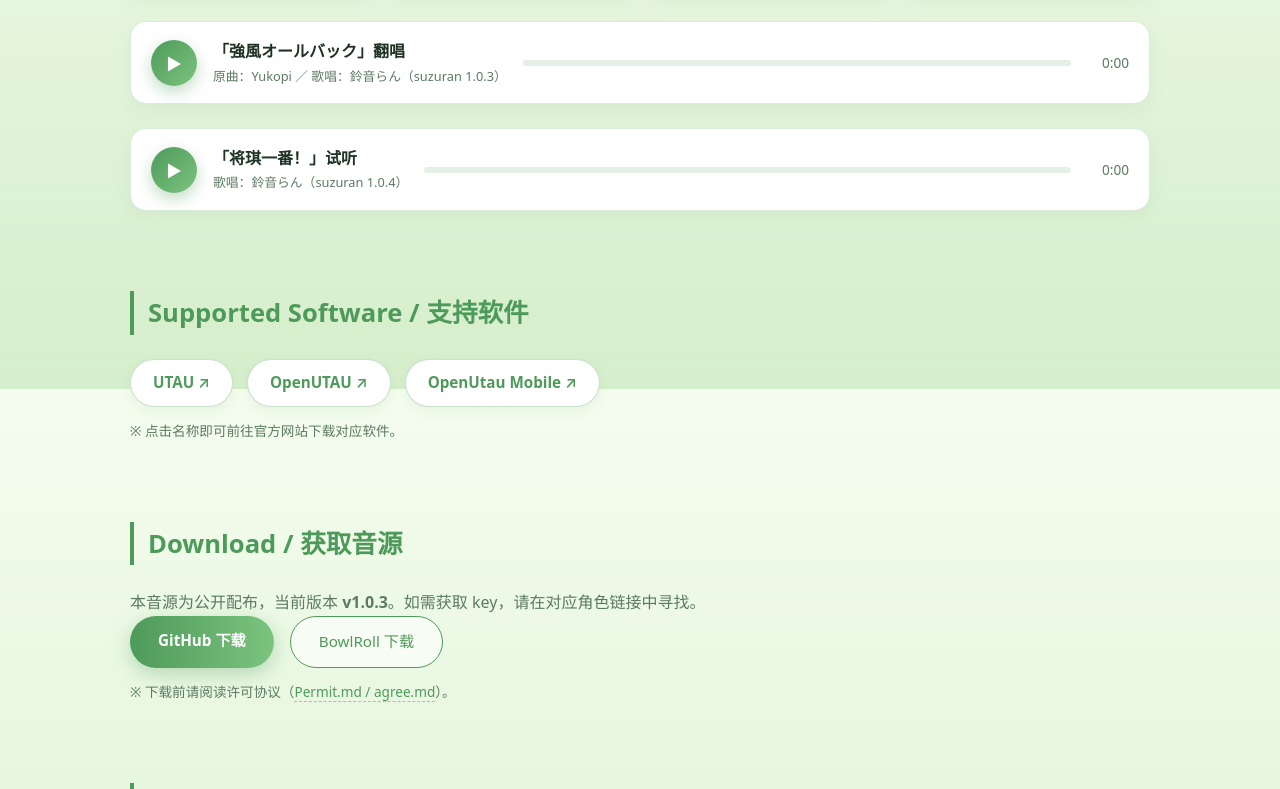
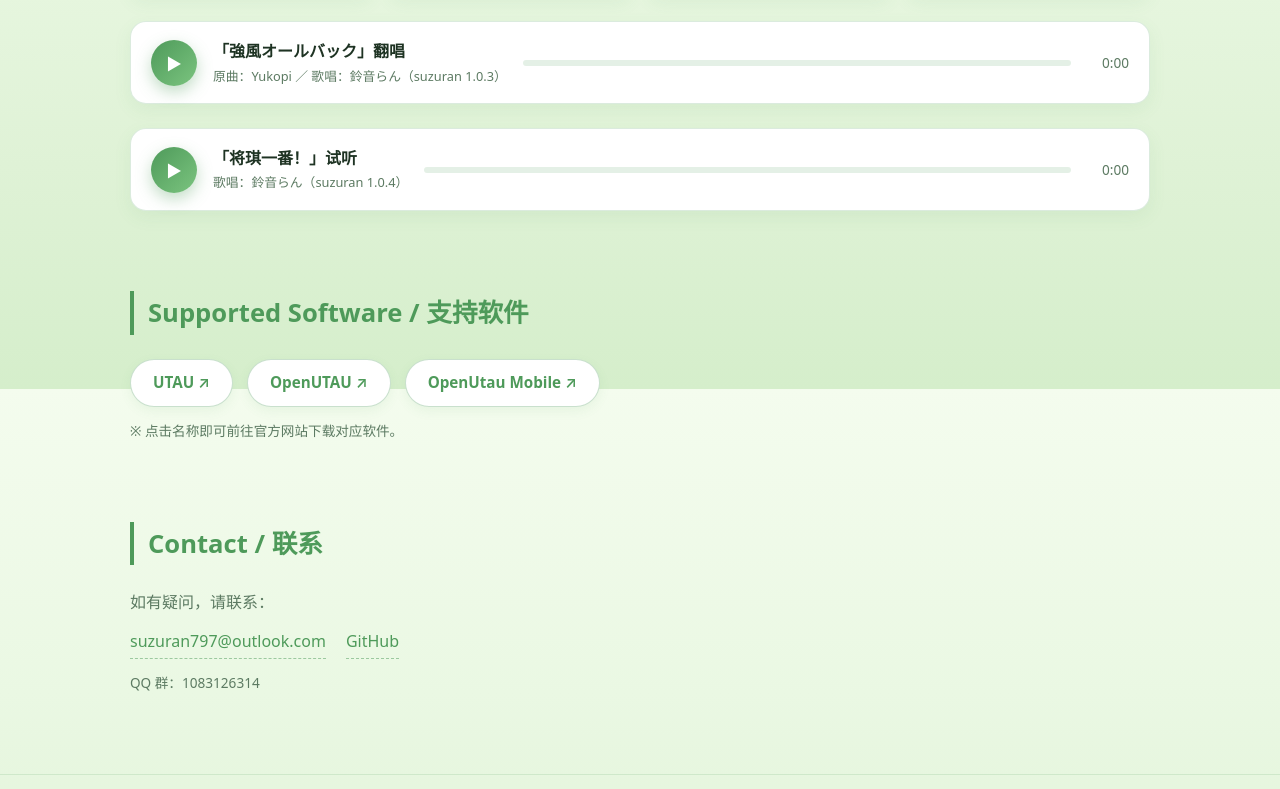
Before and after one commit to suzuran797/suzuran797.github.io, a plain HTML site: page index.html in a window 1280 px wide. Shown: the part 2011-2800 px from the top of the page. Drawn offline with Linux system fonts and the light colour scheme.

Commit message:
删除 Download / 获取音源 区块，导航与主视觉按钮改指歌姬一览

```diff
--- a/index.html
+++ b/index.html
@@ -31,7 +31,6 @@
       <li><a href="#profile">设定</a></li>
       <li><a href="#voicebank">音源</a></li>
       <li><a href="#software">软件</a></li>
-      <li><a href="#download">获取</a></li>
       <li><a href="#contact">联系</a></li>
     </ul>
   </nav>
@@ -47,7 +46,7 @@
       </p>
       <div class="btns">
         <a class="btn primary" href="#voicebank">试听音源</a>
-        <a class="btn ghost" href="#download">获取音源</a>
+        <a class="btn ghost" href="#singers">获取音源</a>
       </div>
     </div>
 
@@ -142,16 +141,6 @@
     <p class="note">※ 点击名称即可前往官方网站下载对应软件。</p>
   </section>
 
-  <section id="download" class="reveal">
-    <h2>Download / 获取音源</h2>
-    <p>本音源为公开配布，当前版本 <strong>v1.0.3</strong>。如需获取 key，请在对应角色链接中寻找。</p>
-    <div class="btns">
-      <a class="btn primary" href="https://github.com/suzuran797/suzuran-distributior/releases/tag/v1.0.3" target="_blank" rel="noopener noreferrer">GitHub 下载</a>
-      <a class="btn ghost" href="https://bowlroll.net/file/359048" target="_blank" rel="noopener noreferrer">BowlRoll 下载</a>
-    </div>
-    <p class="note">※ 下载前请阅读许可协议（<a href="https://github.com/suzuran797/suzuran-distributior/blob/main/Permit.zh.md" target="_blank" rel="noopener noreferrer">Permit.md / agree.md</a>）。</p>
-  </section>
-
   <section id="contact" class="reveal">
     <h2>Contact / 联系</h2>
     <p>如有疑问，请联系：</p>
```
